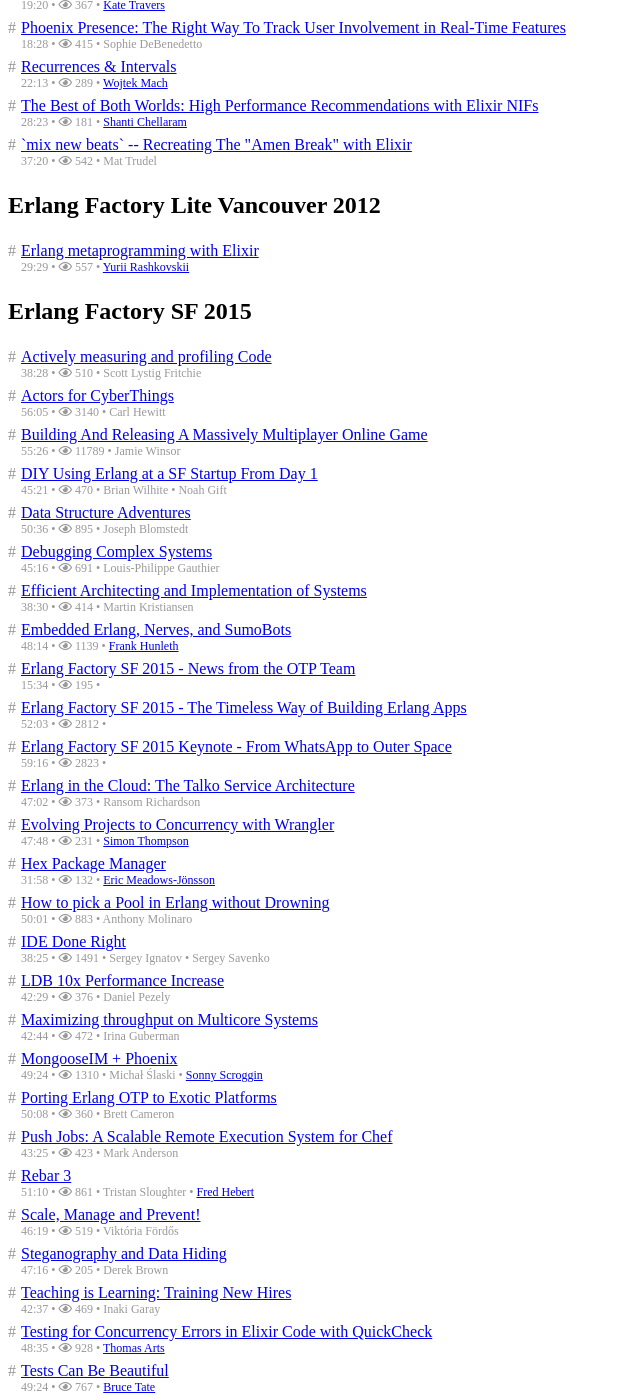
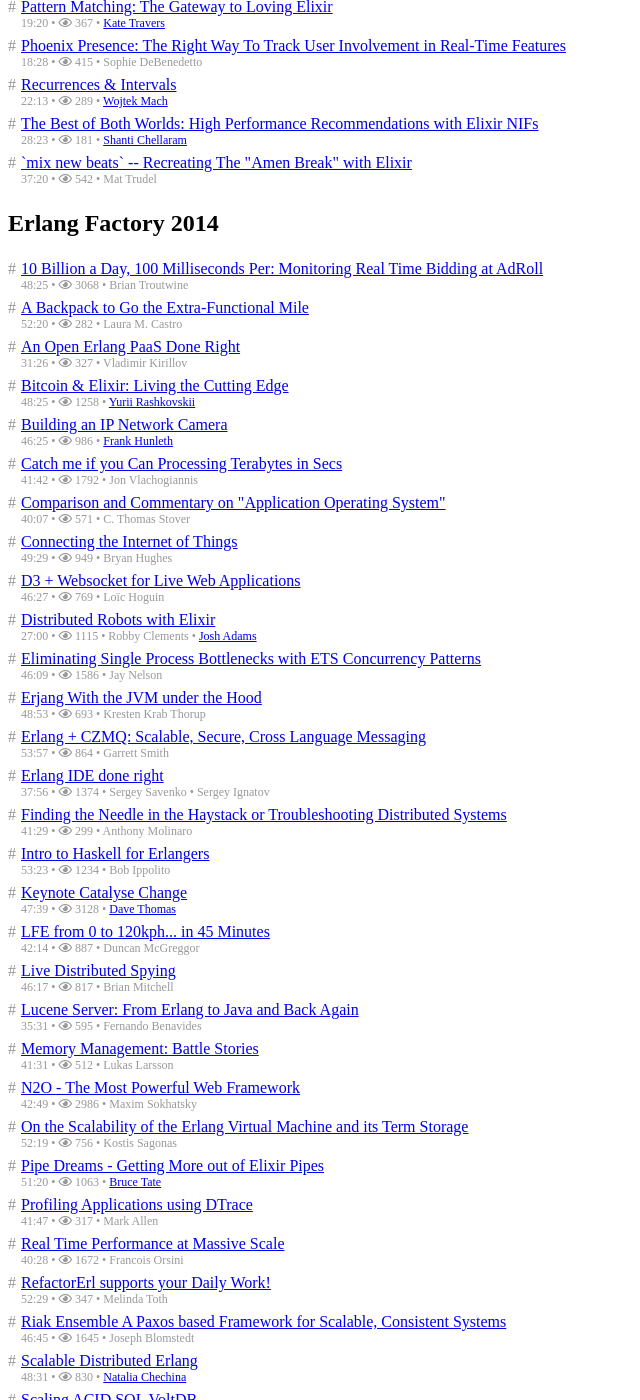
Before and after one commit to gmile/everyelixirvideo.page, a Jekyll site: the page built from index.html, in a window 1280 px wide and 1400 px high, scrolled down 21931 px. Shown: the whole window, without its empty margins (0-640 px from the left). Built offline with Jekyll 4.4.1, drawn with Linux system fonts in a browser that asks for light colours; nearby versions of some CDN libraries; some of the changed text lies outside the part shown.

Commit message:
erlang_factory_2014.yaml

```diff
--- a/_data/conferences.yaml
+++ b/_data/conferences.yaml
@@ -43,6 +43,8 @@
   title: EMPEX LA 2018
 - id: empex_nyc_2018
   title: EMPEX NYC 2018
+- id: erlang_factory_2014
+  title: Erlang Factory 2014
 - id: erlang_factory_live_vancouver_2012
   title: Erlang Factory Lite Vancouver 2012
 - id: erlang_factory_sf_2015
--- /dev/null
+++ b/_data/erlang_factory_2014.yaml
@@ -0,0 +1,299 @@
+---
+- video_id: XncdY2KTfis
+  talk_title: Scalable Distributed Erlang
+  speakers:
+  - natalia_chechina
+  conference: erlang_factory_2014
+  video_view_count: 830
+  video_duration_seconds: 2911
+- video_id: gp3GVnq1Dp4
+  talk_title: Comparison and Commentary on "Application Operating System"
+  speakers:
+  - c_thomas_stover
+  conference: erlang_factory_2014
+  video_view_count: 571
+  video_duration_seconds: 2407
+- video_id: pMdgEAiC_ds
+  talk_title: RefactorErl supports your Daily Work!
+  speakers:
+  - melinda_toth
+  conference: erlang_factory_2014
+  video_view_count: 347
+  video_duration_seconds: 3149
+- video_id: nuCYL0X-8f4
+  talk_title: 'Memory Management: Battle Stories'
+  speakers:
+  - lukas_larsson
+  conference: erlang_factory_2014
+  video_view_count: 512
+  video_duration_seconds: 2491
+- video_id: Dgbm3BRmzuI
+  talk_title: LFE from 0 to 120kph... in 45 Minutes
+  speakers:
+  - duncan_mc_greggor
+  conference: erlang_factory_2014
+  video_view_count: 887
+  video_duration_seconds: 2534
+- video_id: rECtTWbi2Zc
+  talk_title: Profiling Applications using DTrace
+  speakers:
+  - mark_allen
+  conference: erlang_factory_2014
+  video_view_count: 317
+  video_duration_seconds: 2507
+- video_id: 9UNANpxIlSQ
+  talk_title: 'VM Tuning, Know Your Engine - Part III: The Scheduler'
+  speakers:
+  - erik_stenman
+  conference: erlang_factory_2014
+  video_view_count: 454
+  video_duration_seconds: 2852
+- video_id: FKPJ3C-UZJw
+  talk_title: N2O - The Most Powerful Web Framework
+  speakers:
+  - maxim_sokhatsky
+  conference: erlang_factory_2014
+  video_view_count: 2986
+  video_duration_seconds: 2569
+- video_id: 35I2McU-LVk
+  talk_title: 'Erlang + CZMQ: Scalable, Secure, Cross Language Messaging'
+  speakers:
+  - garrett_smith
+  conference: erlang_factory_2014
+  video_view_count: 864
+  video_duration_seconds: 3237
+- video_id: XrkY9WRY8p0
+  talk_title: Eliminating Single Process Bottlenecks with ETS Concurrency Patterns
+  speakers:
+  - jay_nelson
+  conference: erlang_factory_2014
+  video_view_count: 1586
+  video_duration_seconds: 2769
+- video_id: CP0QmQAaChM
+  talk_title: D3 + Websocket for Live Web Applications
+  speakers:
+  - loic_hoguin
+  conference: erlang_factory_2014
+  video_view_count: 769
+  video_duration_seconds: 2787
+- video_id: m-7ANL5i6x4
+  talk_title: A Backpack to Go the Extra-Functional Mile
+  speakers:
+  - laura_m_castro
+  conference: erlang_factory_2014
+  video_view_count: 282
+  video_duration_seconds: 3140
+- video_id: 7VTF3vqY0Y0
+  talk_title: Distributed Robots with Elixir
+  speakers:
+  - robby_clements
+  - josh_adams
+  conference: erlang_factory_2014
+  video_view_count: 1115
+  video_duration_seconds: 1620
+- video_id: oEUBW2lCkIk
+  talk_title: Erlang IDE done right
+  speakers:
+  - sergey_savenko
+  - sergey_ignatov
+  conference: erlang_factory_2014
+  video_view_count: 1374
+  video_duration_seconds: 2276
+- video_id: rLXfdaLDmYM
+  talk_title: 'Lucene Server: From Erlang to Java and Back Again'
+  speakers:
+  - fernando_benavides
+  conference: erlang_factory_2014
+  video_view_count: 595
+  video_duration_seconds: 2131
+- video_id: giIm0eCTbko
+  talk_title: Connecting the Internet of Things
+  speakers:
+  - bryan_hughes
+  conference: erlang_factory_2014
+  video_view_count: 949
+  video_duration_seconds: 2969
+- video_id: FyTrBX1QxTw
+  talk_title: An Open Erlang PaaS Done Right
+  speakers:
+  - vladimir_kirillov
+  conference: erlang_factory_2014
+  video_view_count: 327
+  video_duration_seconds: 1886
+- video_id: W59OEL3ESG0
+  talk_title: Software Defined Networking
+  speakers:
+  - stuart_bailey
+  conference: erlang_factory_2014
+  video_view_count: 591
+  video_duration_seconds: 2991
+- video_id: AUjzMBRHHfo
+  talk_title: Intro to Haskell for Erlangers
+  speakers:
+  - bob_ippolito
+  conference: erlang_factory_2014
+  video_view_count: 1234
+  video_duration_seconds: 3203
+- video_id: ySkC4vxBfko
+  talk_title: 'Bitcoin & Elixir: Living the Cutting Edge'
+  speakers:
+  - yurii_rashkovskii
+  conference: erlang_factory_2014
+  video_view_count: 1258
+  video_duration_seconds: 2905
+- video_id: mkoYqXdXl5Y
+  talk_title: Write Less, Do More (and Have Fun!) with Elixir Macros
+  speakers:
+  - chris_mc_cord
+  conference: erlang_factory_2014
+  video_view_count: 2283
+  video_duration_seconds: 3121
+- video_id: QP3Ffc5cU_U
+  talk_title: Pipe Dreams - Getting More out of Elixir Pipes
+  speakers:
+  - bruce_tate
+  conference: erlang_factory_2014
+  video_view_count: 1063
+  video_duration_seconds: 3080
+- video_id: LD_YXJwqgZE
+  talk_title: Sneaking Erlang in Through the Back Door
+  speakers:
+  - bernard_duggan
+  conference: erlang_factory_2014
+  video_view_count: 651
+  video_duration_seconds: 2627
+- video_id: K7UzDIyycQg
+  talk_title: Real Time Performance at Massive Scale
+  speakers:
+  - francois_orsini
+  conference: erlang_factory_2014
+  video_view_count: 1672
+  video_duration_seconds: 2428
+- video_id: OBGqVmzuDQg
+  talk_title: Building an IP Network Camera
+  speakers:
+  - frank_hunleth
+  conference: erlang_factory_2014
+  video_view_count: 986
+  video_duration_seconds: 2785
+- video_id: dLcs-hZslfU
+  talk_title: mod kazoo Crossing Language Barriers for Fun and Profit
+  speakers:
+  - karl_anderson
+  conference: erlang_factory_2014
+  video_view_count: 625
+  video_duration_seconds: 2405
+- video_id: 1QaD8AmafBk
+  talk_title: Finding the Needle in the Haystack or Troubleshooting Distributed Systems
+  speakers:
+  - anthony_molinaro
+  conference: erlang_factory_2014
+  video_view_count: 299
+  video_duration_seconds: 2489
+- video_id: c12cYAUTXXs
+  talk_title: 'That''s ''Billion'' with a ''B'': Scaling to the Next Level at WhatsApp'
+  speakers:
+  - rick_reed
+  conference: erlang_factory_2014
+  video_view_count: 32098
+  video_duration_seconds: 2955
+- video_id: ZVO3XaIIvmk
+  talk_title: Live Distributed Spying
+  speakers:
+  - brian_mitchell
+  conference: erlang_factory_2014
+  video_view_count: 817
+  video_duration_seconds: 2777
+- video_id: 57PhGxzgCoM
+  talk_title: On the Scalability of the Erlang Virtual Machine and its Term Storage
+  speakers:
+  - kostis_sagonas
+  conference: erlang_factory_2014
+  video_view_count: 756
+  video_duration_seconds: 3139
+- video_id: 1mJUhUDipuo
+  talk_title: 'Star Trek: revisited in Lua and Erlang'
+  speakers:
+  - kenji_rikitake
+  conference: erlang_factory_2014
+  video_view_count: 487
+  video_duration_seconds: 3008
+- video_id: XBuQg1ZElao
+  talk_title: Step By Step Guide to Building an Application Analytics System
+  speakers:
+  - anton_lavrik
+  conference: erlang_factory_2014
+  video_view_count: 2194
+  video_duration_seconds: 2465
+- video_id: Djv4C9H9yz4
+  talk_title: Keynote Catalyse Change
+  speakers:
+  - dave_thomas
+  conference: erlang_factory_2014
+  video_view_count: 3128
+  video_duration_seconds: 2859
+  keynote: true
+- video_id: YnTF9wS1O8U
+  talk_title: Scaling ACID SQL VoltDB
+  speakers:
+  - henning_diedrich
+  conference: erlang_factory_2014
+  video_view_count: 823
+  video_duration_seconds: 2526
+- video_id: iusJsLB-nMQ
+  talk_title: Erjang With the JVM under the Hood
+  speakers:
+  - kresten_krab_thorup
+  conference: erlang_factory_2014
+  video_view_count: 693
+  video_duration_seconds: 2933
+- video_id: ITstwAQYYag
+  talk_title: Riak Ensemble A Paxos based Framework for Scalable, Consistent Systems
+  speakers:
+  - joseph_blomstedt
+  conference: erlang_factory_2014
+  video_view_count: 1645
+  video_duration_seconds: 2805
+- video_id: 4kTHZNLMe6M
+  talk_title: SumoDB a Clean Persistence Layer for Erlang OTP
+  speakers:
+  - marcos_almonacid
+  conference: erlang_factory_2014
+  video_view_count: 546
+  video_duration_seconds: 1127
+- video_id: qURhXHbxbDU
+  talk_title: '10 Billion a Day, 100 Milliseconds Per: Monitoring Real Time Bidding at AdRoll'
+  speakers:
+  - brian_troutwine
+  conference: erlang_factory_2014
+  video_view_count: 3068
+  video_duration_seconds: 2905
+- video_id: VAp8nc4j8H0
+  talk_title: Scaling HTTP Connections
+  speakers:
+  - benoit_chesneau
+  conference: erlang_factory_2014
+  video_view_count: 460
+  video_duration_seconds: 2367
+- video_id: IINmkv4izVQ
+  talk_title: Verified Vector Clocks An Unexpected Journey
+  speakers:
+  - christopher_meiklejohn
+  conference: erlang_factory_2014
+  video_view_count: 740
+  video_duration_seconds: 2784
+- video_id: edQZUNhBfbo
+  talk_title: Catch me if you Can Processing Terabytes in Secs
+  speakers:
+  - jon_vlachogiannis
+  conference: erlang_factory_2014
+  video_view_count: 1792
+  video_duration_seconds: 2502
+- video_id: tmRdy9rRV3w
+  talk_title: Thursday Keynote -- What Programming is Really About
+  speakers:
+  - mike_williams
+  conference: erlang_factory_2014
+  video_view_count: 3258
+  video_duration_seconds: 2596
+  keynote: true
--- a/_data/speakers.yaml
+++ b/_data/speakers.yaml
@@ -204,6 +204,11 @@
   twitter:
   github:
   elixirforum:
+- id: bernard_duggan
+  full_name: Bernard Duggan
+  twitter:
+  github:
+  elixirforum:
 - id: bernardo_amorim
   full_name: Bernardo Amorim
   twitter:
@@ -211,6 +216,11 @@
   elixirforum: bamorim
 - id: bill_peregoy
   full_name: Bill Peregoy
+  twitter:
+  github:
+  elixirforum:
+- id: bob_ippolito
+  full_name: Bob Ippolito
   twitter:
   github:
   elixirforum:
@@ -319,6 +329,11 @@
   twitter:
   github:
   elixirforum:
+- id: c_thomas_stover
+  full_name: C. Thomas Stover
+  twitter:
+  github:
+  elixirforum:
 - id: cameron_price
   full_name: Cameron Price
   twitter:
@@ -514,6 +529,11 @@
   twitter:
   github:
   elixirforum: drewolson
+- id: duncan_mc_greggor
+  full_name: Duncan McGreggor
+  twitter:
+  github:
+  elixirforum:
 - id: duncan_sparrell
   full_name: Duncan Sparrell
   twitter:
@@ -609,6 +629,11 @@
   twitter:
   github:
   elixirforum:
+- id: fernando_benavides
+  full_name: Fernando Benavides
+  twitter:
+  github:
+  elixirforum:
 - id: fernando_mendes
   full_name: Fernando Mendes
   twitter:
@@ -624,6 +649,11 @@
   twitter: FrancescoC
   github: francescoc
   elixirforum: francescoc
+- id: francois_orsini
+  full_name: Francois Orsini
+  twitter:
+  github:
+  elixirforum:
 - id: frank_hunleth
   full_name: Frank Hunleth
   twitter: fhunleth
@@ -734,6 +764,11 @@
   twitter:
   github:
   elixirforum: hannahhoward
+- id: henning_diedrich
+  full_name: Henning Diedrich
+  twitter:
+  github:
+  elixirforum:
 - id: hernan_rivas_acosta
   full_name: Hernán Rivas Acosta
   twitter:
@@ -854,6 +889,11 @@
   twitter:
   github:
   elixirforum:
+- id: jay_nelson
+  full_name: Jay Nelson
+  twitter:
+  github:
+  elixirforum:
 - id: jean_francois_cloutier
   full_name: Jean-François Cloutier
   twitter:
@@ -978,6 +1018,11 @@
   full_name: Jon Rowe
   twitter: jonrowe
   github: jonrowe
+  elixirforum:
+- id: jon_vlachogiannis
+  full_name: Jon Vlachogiannis
+  twitter:
+  github:
   elixirforum:
 - id: jorgen_brandt
   full_name: Jörgen Brandt
@@ -1049,6 +1094,11 @@
   twitter:
   github:
   elixirforum: justuseapen
+- id: karl_anderson
+  full_name: Karl Anderson
+  twitter:
+  github:
+  elixirforum:
 - id: karmen_blake
   full_name: Karmen Blake
   twitter:
@@ -1114,6 +1164,11 @@
   twitter:
   github:
   elixirforum:
+- id: kresten_krab_thorup
+  full_name: Kresten Krab Thorup
+  twitter:
+  github:
+  elixirforum:
 - id: krzysztof_wende
   full_name: Krzysztof Wende
   twitter:
@@ -1138,6 +1193,11 @@
   full_name: Lau Taarnskov
   twitter:
   github: lau
+  elixirforum:
+- id: laura_m_castro
+  full_name: Laura M. Castro
+  twitter:
+  github:
   elixirforum:
 - id: lauren_tan
   full_name: Lauren Tan
@@ -1154,6 +1214,11 @@
   twitter: _polymetis_
   github: polymetis
   elixirforum: polymetis
+- id: loic_hoguin
+  full_name: Loïc Hoguin
+  twitter:
+  github:
+  elixirforum:
 - id: loic_vigneron
   full_name: Loic Vigneron
   twitter:
@@ -1199,6 +1264,11 @@
   twitter:
   github:
   elixirforum:
+- id: marcos_almonacid
+  full_name: Marcos Almonacid
+  twitter:
+  github:
+  elixirforum:
 - id: mariano_guerra
   full_name: Mariano Guerra
   twitter:
@@ -1256,6 +1326,16 @@
   elixirforum:
 - id: maureen_mc_elaney
   full_name: Maureen McElaney
+  twitter:
+  github:
+  elixirforum:
+- id: maxim_sokhatsky
+  full_name: Maxim Sokhatsky
+  twitter:
+  github:
+  elixirforum:
+- id: melinda_toth
+  full_name: Melinda Toth
   twitter:
   github:
   elixirforum:
@@ -1574,6 +1654,11 @@
   twitter:
   github:
   elixirforum:
+- id: rick_reed
+  full_name: Rick Reed
+  twitter:
+  github:
+  elixirforum:
 - id: rob_conery
   full_name: Rob Conery
   twitter: robconery
@@ -1589,6 +1674,11 @@
   twitter:
   github:
   elixirforum:
+- id: robby_clements
+  full_name: Robby Clements
+  twitter:
+  github:
+  elixirforum:
 - id: robert_beene
   full_name: Robert Beene
   twitter:
@@ -1741,6 +1831,11 @@
   elixirforum: shdblowers
 - id: steven_proctor
   full_name: Steven Proctor
+  twitter:
+  github:
+  elixirforum:
+- id: stuart_bailey
+  full_name: Stuart Bailey
   twitter:
   github:
   elixirforum:
@@ -1861,6 +1956,11 @@
   elixirforum:
 - id: vladan_djakovic
   full_name: Vladan Djakovic
+  twitter:
+  github:
+  elixirforum:
+- id: vladimir_kirillov
+  full_name: Vladimir Kirillov
   twitter:
   github:
   elixirforum:
```
